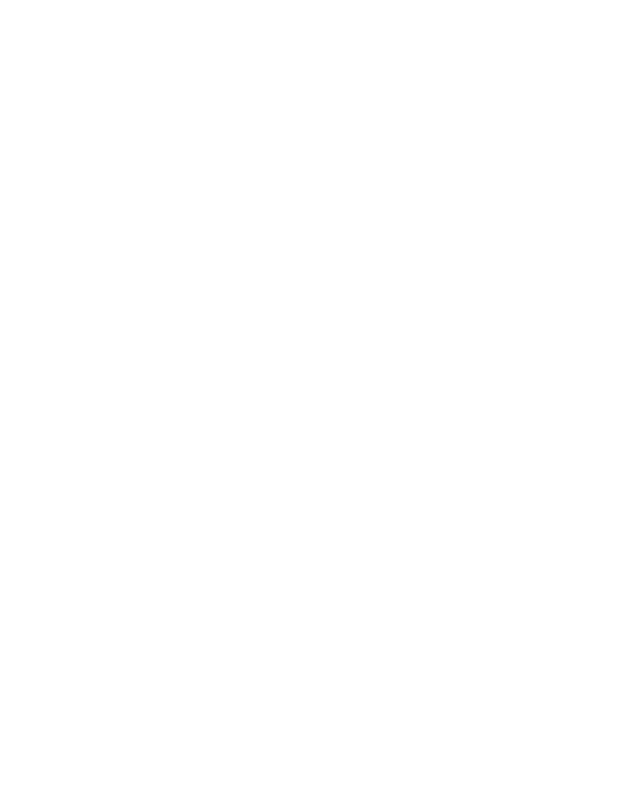
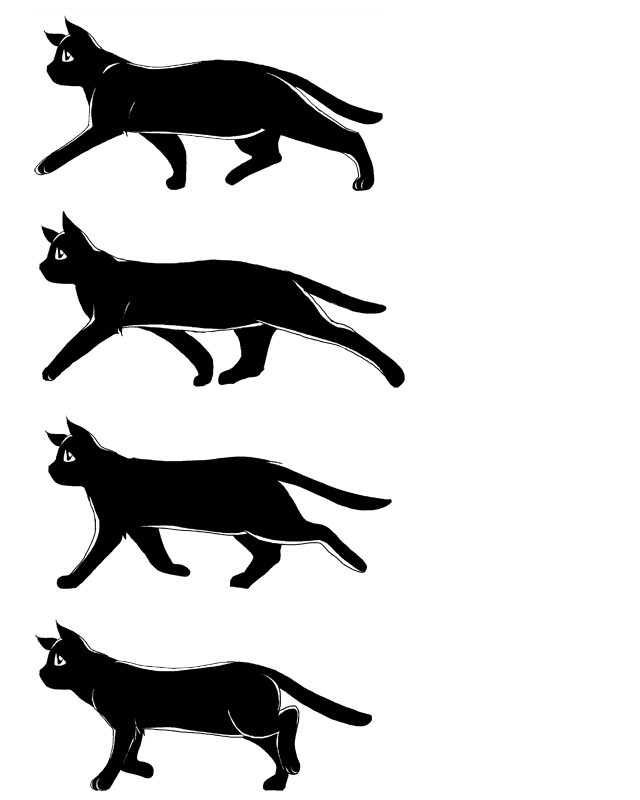
Before and after one commit to rshmyrev/js_animation, a plain HTML site: page index.html in a window 1280 px wide. Shown: the top 800 px of the page, without its empty margins (0-640 px from the left). Drawn offline with Linux system fonts and the light colour scheme.

Commit message:
add image sprite

```diff
--- a/css/style.css
+++ b/css/style.css
@@ -0,0 +1,5 @@
+.cat {
+    height: 2400px;
+    width: 400px;
+    background: url("../image/cat_walk_cycle_sprite.png");
+}
--- a/index.html
+++ b/index.html
@@ -7,6 +7,6 @@
     <script src="js/cat.js" type="text/javascript"></script>
 </head>
 <body>
-
+<div class="cat"></div>
 </body>
 </html>
```
Also changed, not shown: image/cat_walk_cycle_sprite.png (added).
